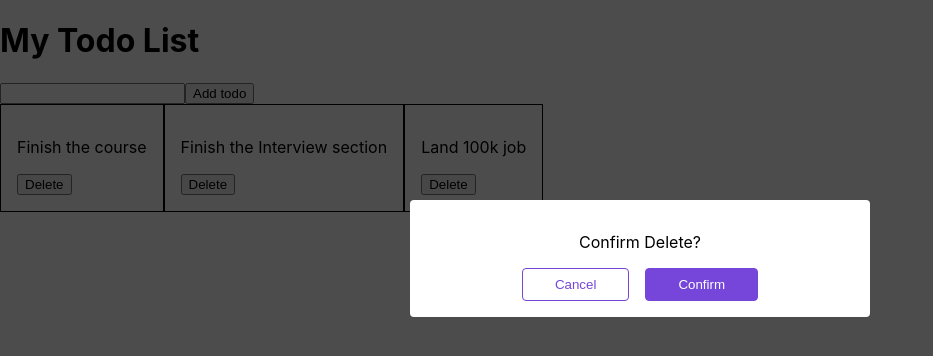
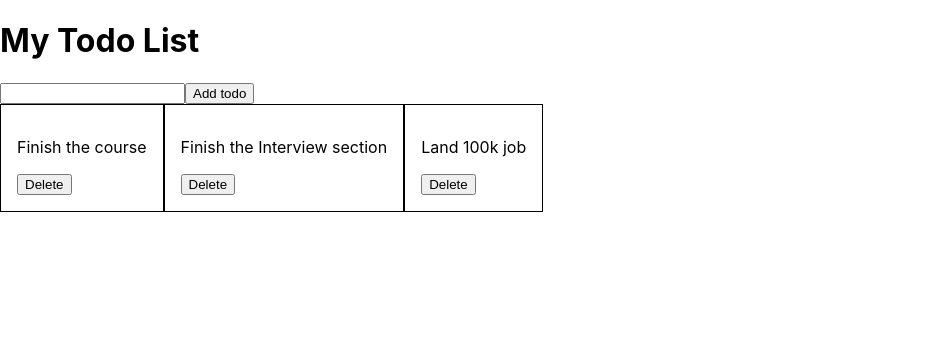
Before and after one commit to SethDimmer123/react-cc, a React (Create React App) app: page / in a window 1280 px wide. Shown: the top 356 px of the page, without its empty margins (0-933 px from the left). Built offline with nearby package versions, Linux system fonts and the light colour scheme.

Commit message:
initial commit

```diff
--- a/src/App.jsx
+++ b/src/App.jsx
@@ -5,8 +5,7 @@ import Modal from './components/Modal.jsx';
 import React, { useState } from 'react';
 
 function App() {
-const [showModal, setShowModal] = useState(true)
-// setShowModal(false)
+const [showModal, setShowModal] = useState(false)
   return (
     // the empty div tag is no use so that is the short hand
     <>
```
